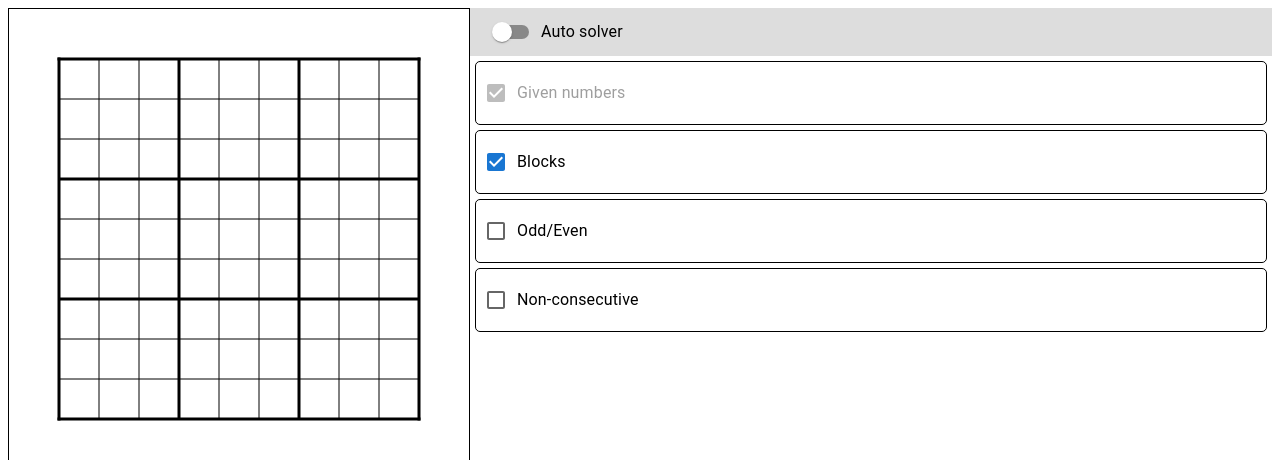
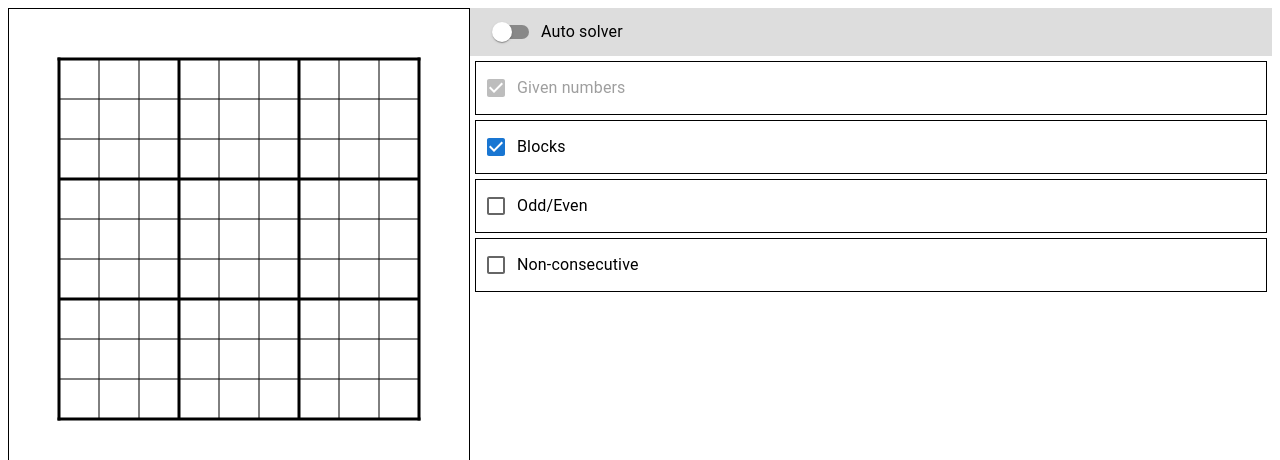
Before and after one commit to semiexp/puzzle-webapp, a React (Vite) app in the folder packages/sudoku-editor/: page / in a window 1280 px wide. Shown: the top 460 px of the page. Built offline with nearby package versions, Linux system fonts and the light colour scheme.

Commit message:
add explanation box

```diff
--- a/packages/sudoku-editor/src/editor.tsx
+++ b/packages/sudoku-editor/src/editor.tsx
@@ -4,7 +4,7 @@ import { EditorEvent } from "./rule";
 import { allRules } from "./rules/rules";
 import { solve } from "./solver";
 import { Answer, Problem } from "./puzzle";
-import { Box, Checkbox, FormControlLabel, Switch, Toolbar } from "@mui/material";
+import { Box, Checkbox, FormControlLabel, Switch, Toolbar, Typography } from "@mui/material";
 
 export type EditorProps = {
   problem: Problem;
@@ -311,9 +311,16 @@ export const Editor = (props: EditorProps) => {
       </Toolbar>
       <div style={{overflowY: "scroll", height: "100%"}}>
         {allRules.map((rule, index) => {
-          const bgColor = ruleState.selectedRuleIndex === index ? "lightblue" : "white";
+          const isSelected = ruleState.selectedRuleIndex === index;
           return <div
             key={`rule-${index}`}
+            style={{
+              margin: "5px",
+              border: "1px solid black",
+            }}
+          >
+            <Box
+              sx={isSelected ? {width: "100%", borderBottom: "1px solid black", backgroundColor: "lightblue", cursor: "pointer"} : {width: "100%", cursor: "pointer"}}
               onClick={(e) => {
                 // TODO: maybe ad-hoc?
                 if (e.target instanceof HTMLInputElement) {
@@ -322,14 +329,6 @@ export const Editor = (props: EditorProps) => {
                 if (ruleState.selectedRuleIndex !== index) {
                   setRuleState({ selectedRuleIndex: index, ruleState: rule.initialState });
                 }
-            }}
-            style={{
-              backgroundColor: bgColor,
-              padding: "10px",
-              margin: "5px",
-              border: "1px solid black",
-              borderRadius: "5px",
-              cursor: "pointer",
               }}
             >
               <FormControlLabel
@@ -343,7 +342,16 @@ export const Editor = (props: EditorProps) => {
                   />
                   }
                 label={rule.description}
+                sx={{ padding: "5px 5px 5px 10px" }}
               />
+            </Box>
+            { isSelected && (
+              <Box sx={{ padding: "5px" }}>
+                <Typography>
+                  Explanation
+                </Typography>
+              </Box>
+            )}
           </div>
         })}
       </div>
```
Lines whose indentation alone changed are shown as unchanged.
